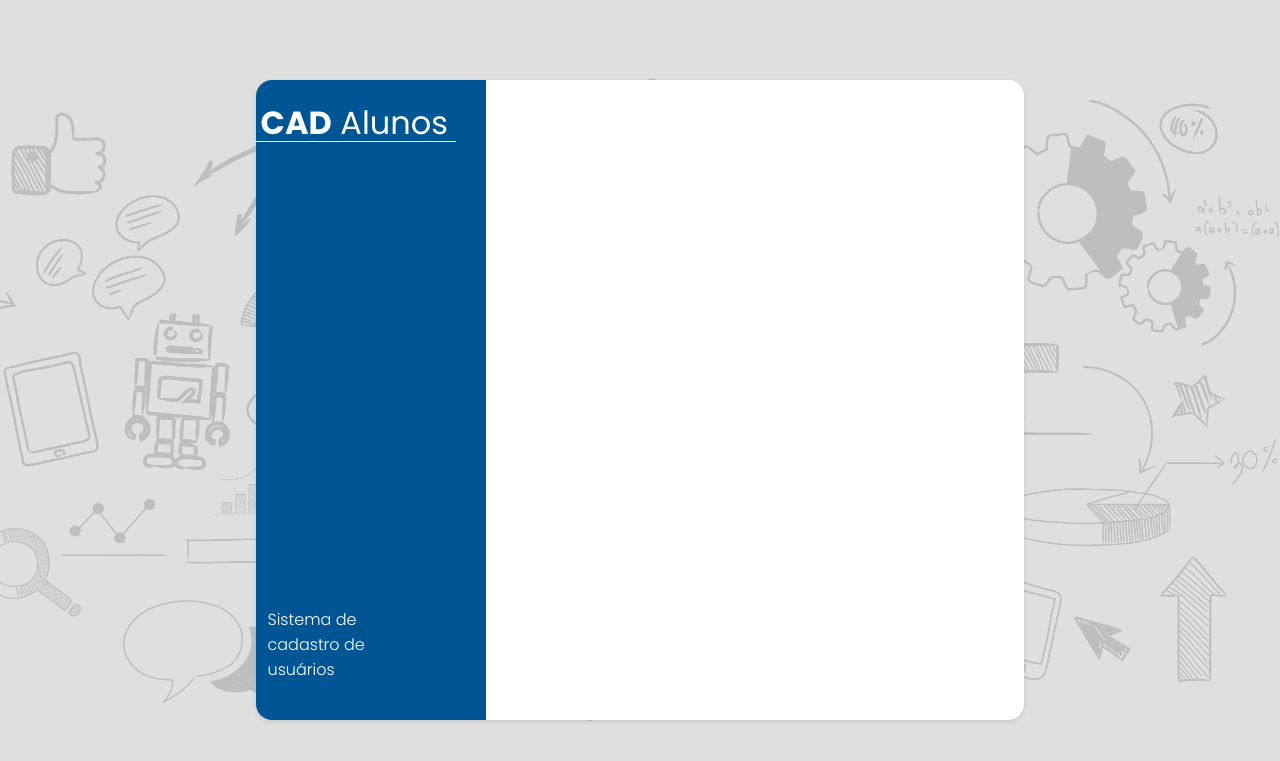
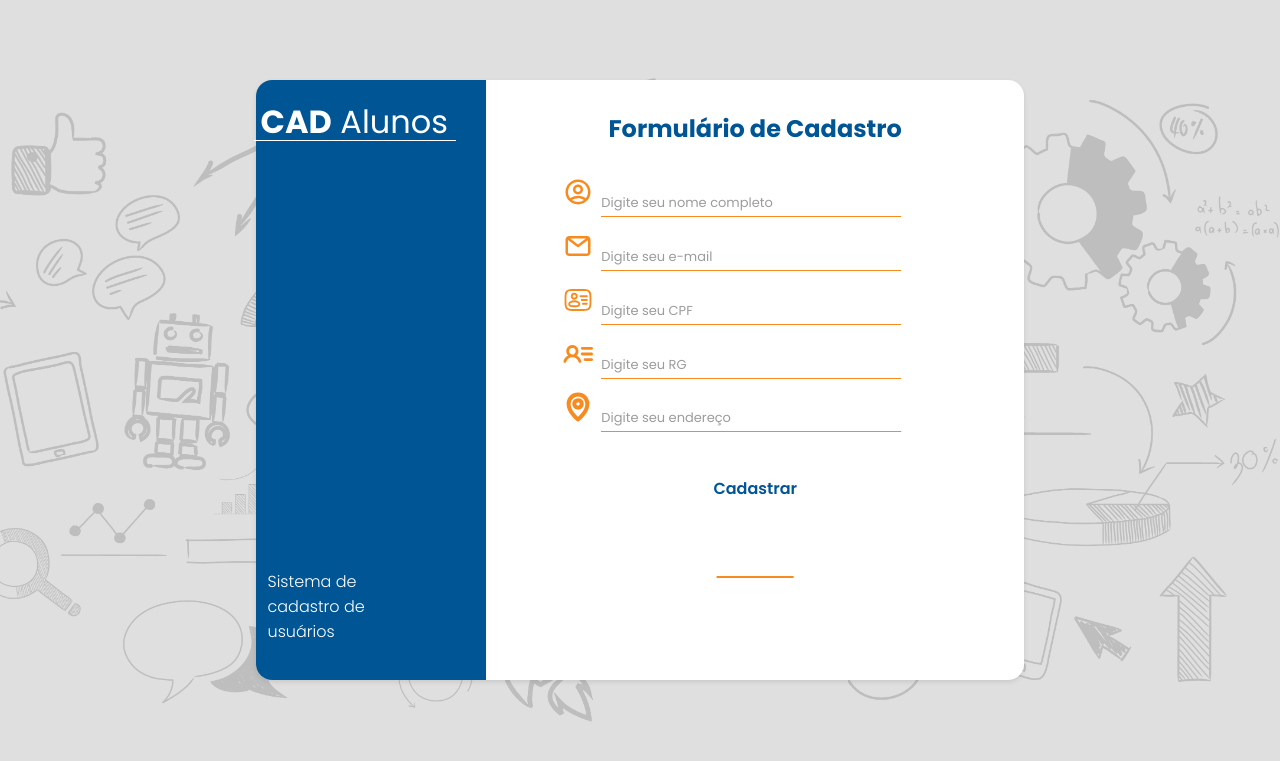
Before and after one commit to pablynnecaldeira/CadAlunos, a PHP site: page /view/cadastro/cadastro.html in a window 1280 px wide. Shown: the top 761 px of the page. Run offline with PHP 8.4, Linux system fonts and the light colour scheme.

Commit message:
formulario

```diff
--- a/view/cadastro/cadastro.html
+++ b/view/cadastro/cadastro.html
@@ -17,6 +17,33 @@
                 <span>Sistema de cadastro de usuários</span>
             </div>
         </div>
-    </div>
+
+        <div class="container-right">
+            <h1>Formulário de Cadastro</h1>
+            <form class="formRow" action="#">
+                <div class="form-group">
+                    <img class="svg" src="../img/user icon.svg" alt="user icon">
+                    <input type="text" id="nome" name="nome" required placeholder="Digite seu nome completo">
+                </div>
+                <div class="form-group">
+                    <img class="svg" src="../img/email icon.svg" alt="email icon">
+                    <input type="email" id="email" name="email" required placeholder="Digite seu e-mail">
+                </div>
+                <div class="form-group">
+                    <img class="svg" src="../img/cpf id icon.svg" alt="cpf icon">
+                    <input type="text" id="cpf" name="cpf" required placeholder="Digite seu CPF">
+                </div>
+                <div class="form-group">
+                    <img class="svg" src="../img/rg icon.svg" alt="rg icon">
+                    <input type="text" id="rg" name="rg" required placeholder="Digite seu RG">
+                </div>
+                <div class="form-group">
+                    <img class="svg" src="../img/endereço icon.svg" alt="endereço icon">
+                    <input type="text" id="endereco" name="endereco" required placeholder="Digite seu endereço">
+                </div>
+                <button class="btn-cadastro" type="submit">Cadastrar</button>
+            </form>
+                </div>
+        </div>
 </body>
 </html>
--- a/view/style/cadastro.css
+++ b/view/style/cadastro.css
@@ -24,7 +24,7 @@ body {
     transform: translate(-50%);
 
     width: 60%;
-    height: 80%;
+    height: 75%;
     background-color: #fff;
     box-shadow: 0 2px 5px rgba(0, 0, 0, 0.1);
     border-radius: 16px;
@@ -32,12 +32,12 @@ body {
 
 .container-left {
     position: absolute;
-    content: ''; /* Conteúdo vazio para o pseudo-elemento */
-    top: 0; /* Posição superior */
-    left: 0; /* Posição direita */
-    width: 30%; /* Largura da parte azul */
-    height: 100%; /* Altura total do elemento */
-    background-color: #005594; /* Cor azul */
+    content: '';
+    top: 0;
+    left: 0;
+    width: 30%;
+    height: 100%;
+    background-color: #005594;
     border-top-left-radius: 16px;
     border-bottom-left-radius: 16px;
 }
@@ -56,13 +56,13 @@ body {
 }
 
 .logo::after {
-    content: ''; /* Conteúdo vazio para o pseudo-elemento */
+    content: '';
     position: absolute;
-    bottom: 10%; /* Posição inferior */
-    left: -6.5px; /* Posição esquerda */
-    width: 108%; /* Largura total do elemento */
-    height: 2%; /* Altura da linha */
-    background-color: #fff; /* Cor cinza claro */
+    bottom: 10%;
+    left: -6.5px;
+    width: 108%;
+    height: 2%;
+    background-color: #fff;
 }
 
 .sistema_container-left {
@@ -71,3 +71,85 @@ body {
     font-weight: 300;
     font-size: 16px;
 }
+
+.container-right {
+    position: absolute;
+    content: '';
+    top: 0;
+    right: 10%;
+    width: 50%;
+    height: 100%;
+}
+
+h1 {
+    text-align: center;
+    margin: 8% auto;
+    color: #005594;
+    font-weight: bold;
+    font-size: 24px;
+}
+
+.formRow{
+    display: flex;
+    /* align-items: center; */
+    margin-bottom: 30px;
+    width: 100%;
+}
+
+form{
+    width: 100%;
+    display: flex;
+    flex-direction: column;
+    /* align-items: center; */
+}
+
+input[type=text],
+input[type=email]{
+    border: none;
+    border-bottom: 1px solid #F78B1F;
+    outline: none;
+    padding: 3px 0;
+    width: 78%;
+    margin: 3.5% 1%;
+    transition: border 300ms ease-in-out;
+}
+
+input[type=text]:focus,
+input[type=email]:focus{
+    border-bottom: 1px solid #814810;
+}
+
+input[type=text]::placeholder,
+input[type=email]::placeholder{
+    color: #9C9C9C;
+    font-size: 13px;
+}
+
+button {
+    background: none;
+}
+
+.btn-cadastro {
+    color: #005594;
+    padding: 5px 30px;
+    font-weight: 600;
+    font-size: 16px;
+    border: none;
+    margin: 25px 0;
+}
+
+.btn-cadastro:hover{
+    color: #F78B1F;
+    cursor: pointer;
+}
+
+.btn-cadastro::after {
+    content: '';
+    position: absolute;
+    bottom: 17%;
+    left: 50%;
+    transform: translateX(-50%);
+    width: 20%;
+    height: .3%;
+    background-color: #F78B1F;
+}
```
Also changed, not shown: view/img/cpf id icon.svg (added), view/img/email icon.svg (added), view/img/endereço icon.svg (added), view/img/rg icon.svg (added), view/img/user icon.svg (added).
